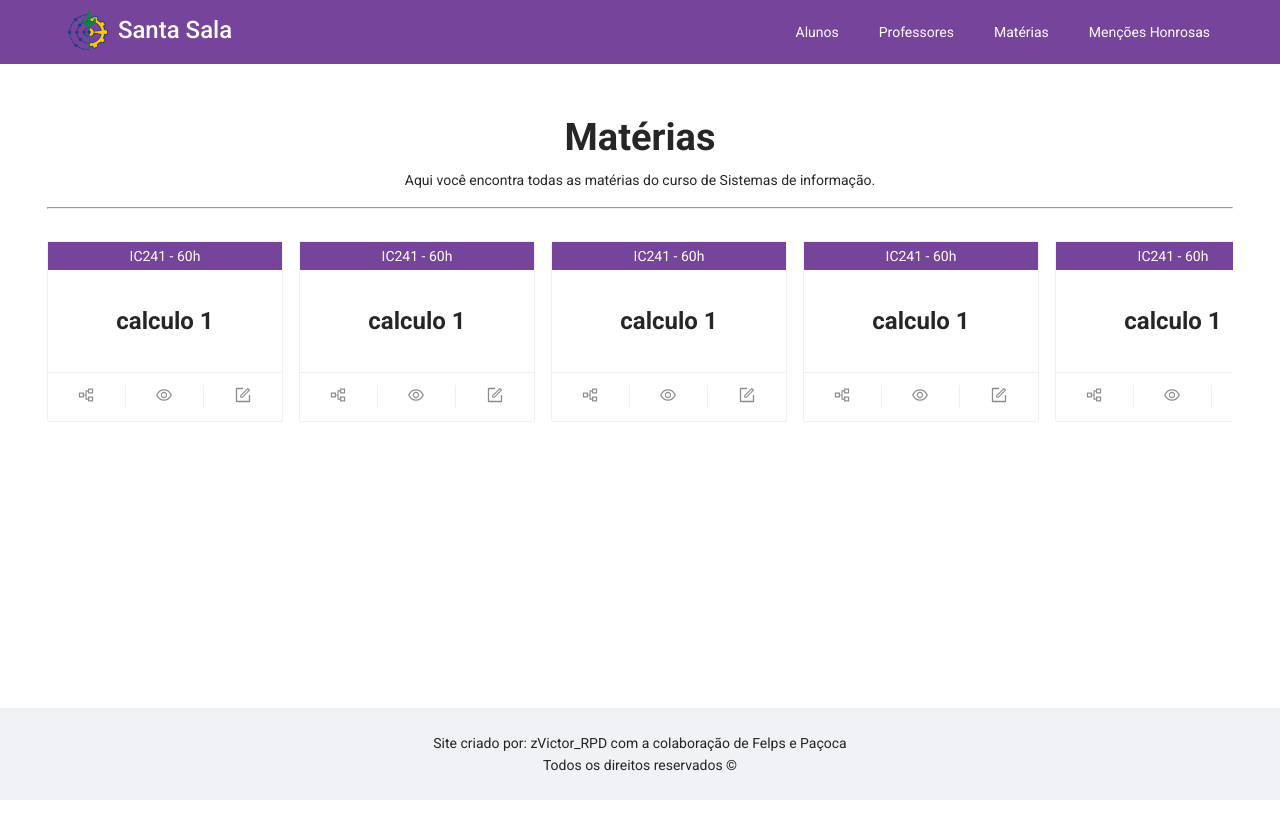
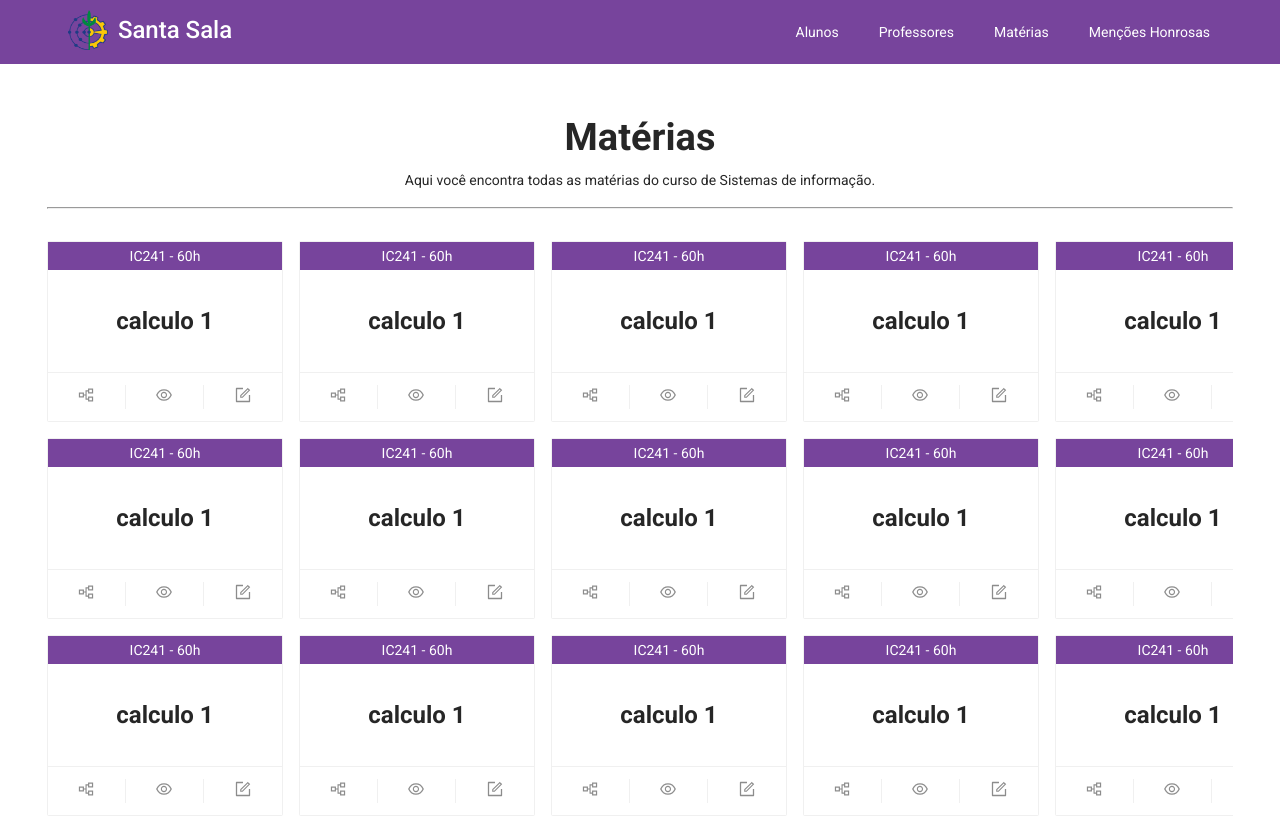
Before and after one commit to zVictorRPD/santa-sala, a Next.js app: page /materias in a window 1280 px wide. Shown: the top 818 px of the page. Built offline with nearby package versions, Linux system fonts and the light colour scheme.

Commit message:
consertando importação do style.ts

```diff
--- a/pages/materias/index.tsx
+++ b/pages/materias/index.tsx
@@ -7,7 +7,7 @@ import { getDatabase, ref, onValue } from "firebase/database";
 import app from "../../services/Firebase"
 
 import { useRecoilState } from 'recoil';
-import { Container, FluxContainer, Overflow, SubjectCard, SubjectCardBody, SubjectCardHeader } from './style';
+import { Container, FluxContainer, Overflow, SubjectCard, SubjectCardBody, SubjectCardHeader } from '../../styles/style';
 const { Title, Paragraph } = Typography;
 import {
     PartitionOutlined,
@@ -29,7 +29,7 @@ const fakeData: Imateria = {
     optional: false
 }
 
-export default function professors() {
+export default function Professors() {
 
     const [materias, setMaterias] = useRecoilState(materiasArray);
     const [cardLoading, setCardLoading] = useState(true);
@@ -75,7 +75,7 @@ export default function professors() {
                         {[...Array(8)].map((col, index) => {
                             return (
                                 <Col key={index} span={3}>
-                                    {[...materias].map((subject, i) => {
+                                    {[...materias,...materias,...materias,...materias,...materias,...materias,...materias,...materias,].map((subject, i) => {
                                         return (
                                             <Card
                                                 key={i}
--- a/pages/mencao-honrosa/index.tsx
+++ b/pages/mencao-honrosa/index.tsx
@@ -1,3 +1,3 @@
-export default function honrosa(){
+export default function Honrosa(){
     return(<h1>Menções honrosas</h1>)
 }
--- a/pages/professores/index.tsx
+++ b/pages/professores/index.tsx
@@ -27,7 +27,7 @@ const fakeData: Iprofessor = {
     }
 }
 
-export default function professors() {
+export default function Professors() {
 
     const [professor, setProfessor] = useRecoilState(professoresArray);
     const [modalProfessor, setModalProfessor] = useState<Iprofessor | undefined>();
--- a/pages/materias/style.ts
+++ b/styles/style.ts
@@ -9,16 +9,21 @@ export const Container = styled.div`
 `;
 export const FluxContainer = styled(ScrollContainer)`
   overflow-x: auto;
+  overflow-y: auto;
+  max-height: 100%;
+  height: 100%;
   max-width: 100%;
   width: 100%;
 
   &::-webkit-scrollbar-track {
+    box-shadow: inset 0 0 6px rgba(0, 0, 0, 0.3);
     -webkit-box-shadow: inset 0 0 6px rgba(0, 0, 0, 0.3);
     background-color: #f5f5f5;
   }
 
   &::-webkit-scrollbar {
     height: 6px;
+    width: 6px;
     background-color: #f5f5f5;
   }
 
@@ -28,6 +33,7 @@ export const FluxContainer = styled(ScrollContainer)`
 `;
 export const Overflow = styled.div`
   width: 2000px;
+  height: 800px;
 `;
 
 export const SubjectCard = styled.div`
```
